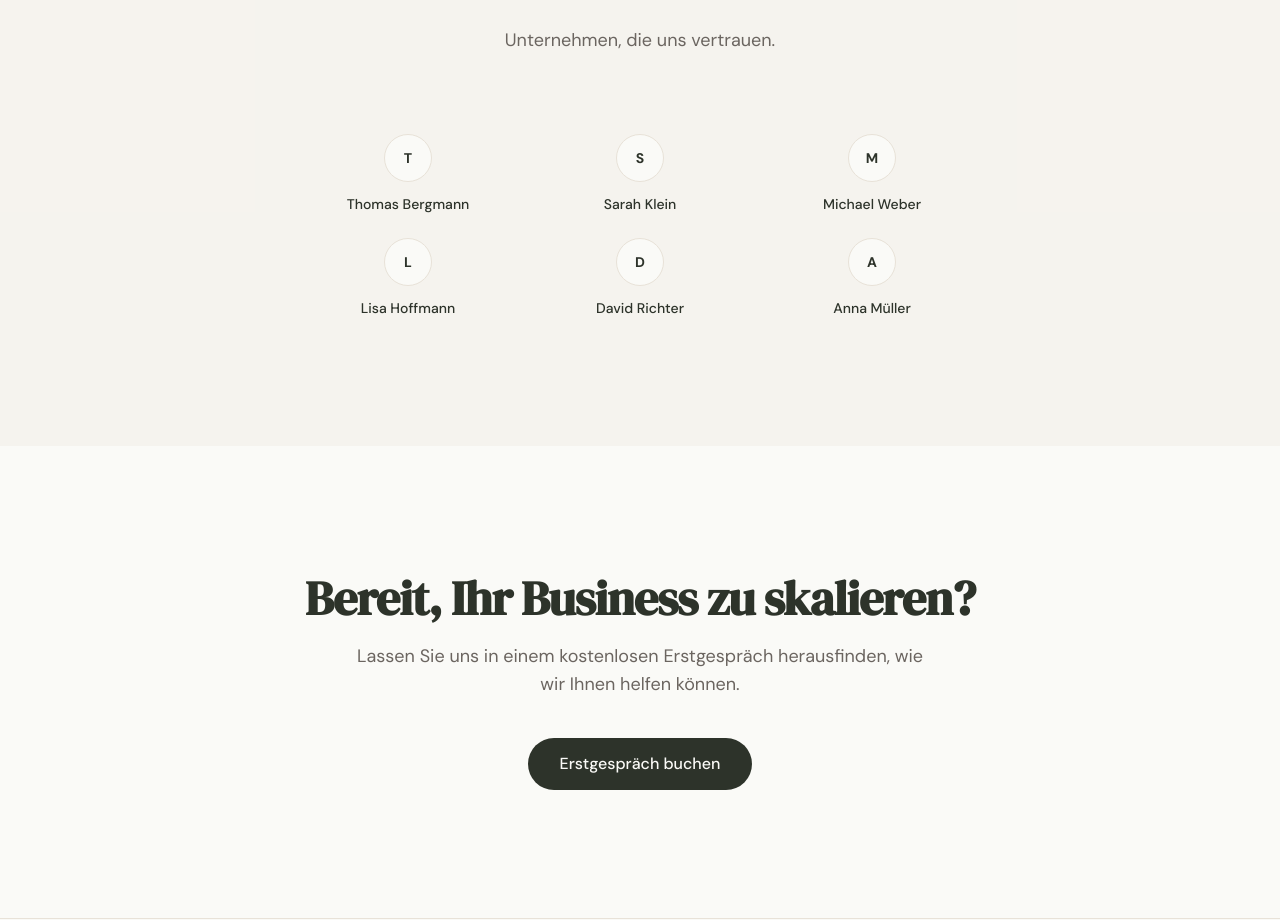
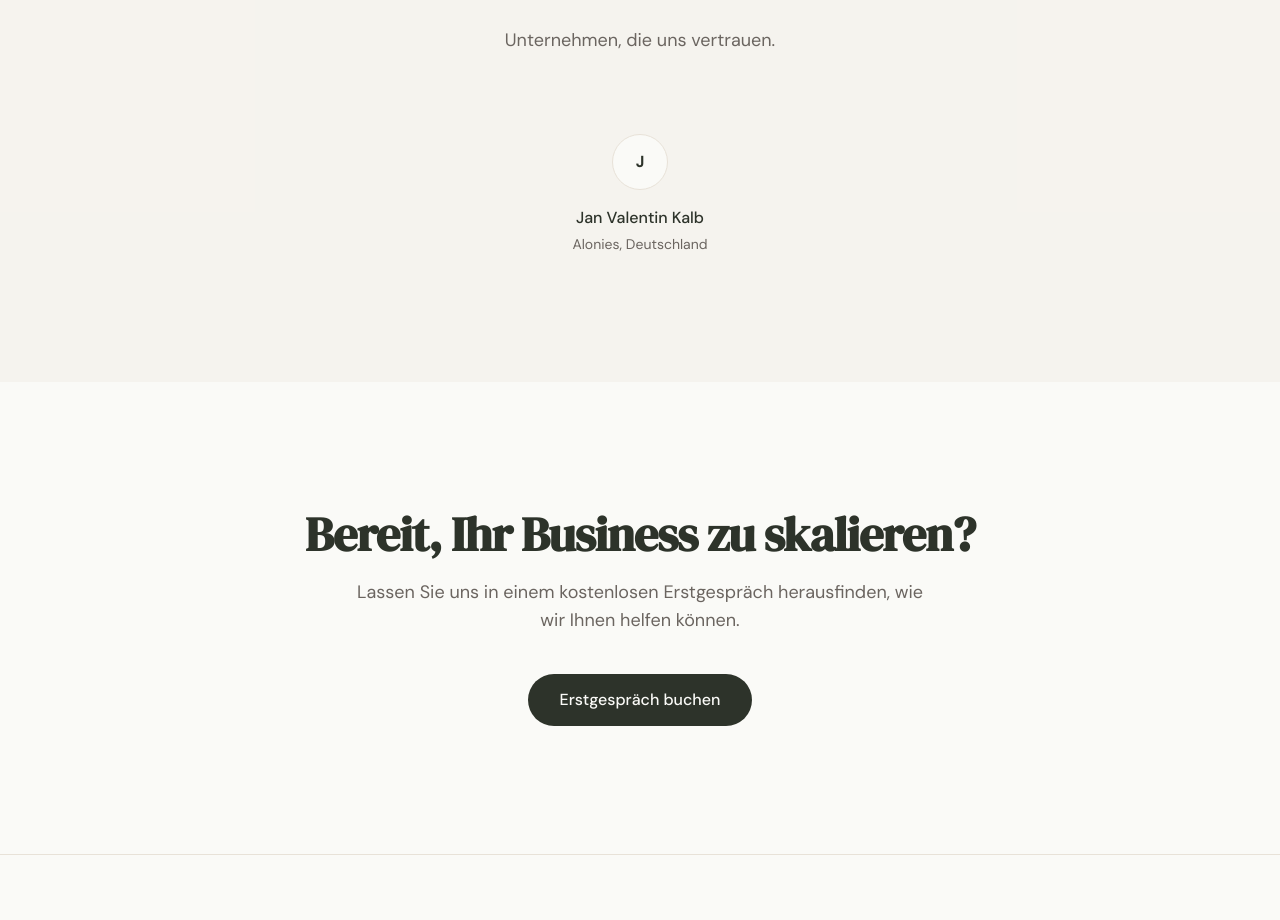
Before and after one commit to Tasca-Group/black-pine-studio, a Next.js app: page / in a window 1280 px wide. Shown: the part 2583-3503 px from the top of the page. Built offline with nearby package versions, Linux system fonts and the light colour scheme.

Commit message:
Show only Jan Valentin Kalb as client

```diff
--- a/src/components/sections/Testimonials.tsx
+++ b/src/components/sections/Testimonials.tsx
@@ -3,15 +3,6 @@
 import { Container } from '@/components/ui/Container'
 import { SectionHeading } from '@/components/ui/SectionHeading'
 import { FadeIn } from '@/components/animations/FadeIn'
-
-const clients = [
-  'Thomas Bergmann',
-  'Sarah Klein',
-  'Michael Weber',
-  'Lisa Hoffmann',
-  'David Richter',
-  'Anna Müller',
-]
 
 export function Testimonials() {
   return (
@@ -23,17 +14,12 @@ export function Testimonials() {
         />
 
         <FadeIn duration={0.8}>
-          <div className="mx-auto max-w-2xl">
-            <div className="grid grid-cols-2 gap-6 sm:grid-cols-3">
-              {clients.map((name) => (
-                <div key={name} className="text-center">
-                  <div className="mx-auto flex h-12 w-12 items-center justify-center rounded-full bg-warm-white border border-cream text-sm font-bold text-forest">
-                    {name.charAt(0)}
-                  </div>
-                  <p className="mt-3 text-sm font-medium text-forest">{name}</p>
-                </div>
-              ))}
+          <div className="mx-auto max-w-md text-center">
+            <div className="mx-auto flex h-14 w-14 items-center justify-center rounded-full bg-warm-white border border-cream text-base font-bold text-forest">
+              J
             </div>
+            <p className="mt-4 text-base font-medium text-forest">Jan Valentin Kalb</p>
+            <p className="mt-1 text-sm text-dark-gray">Alonies, Deutschland</p>
           </div>
         </FadeIn>
       </Container>
```
